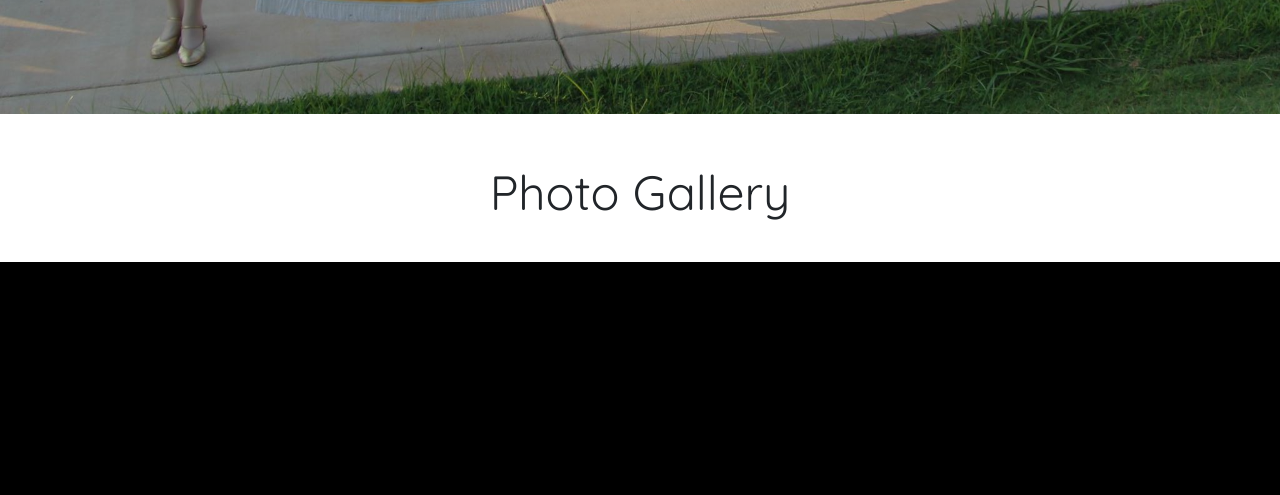
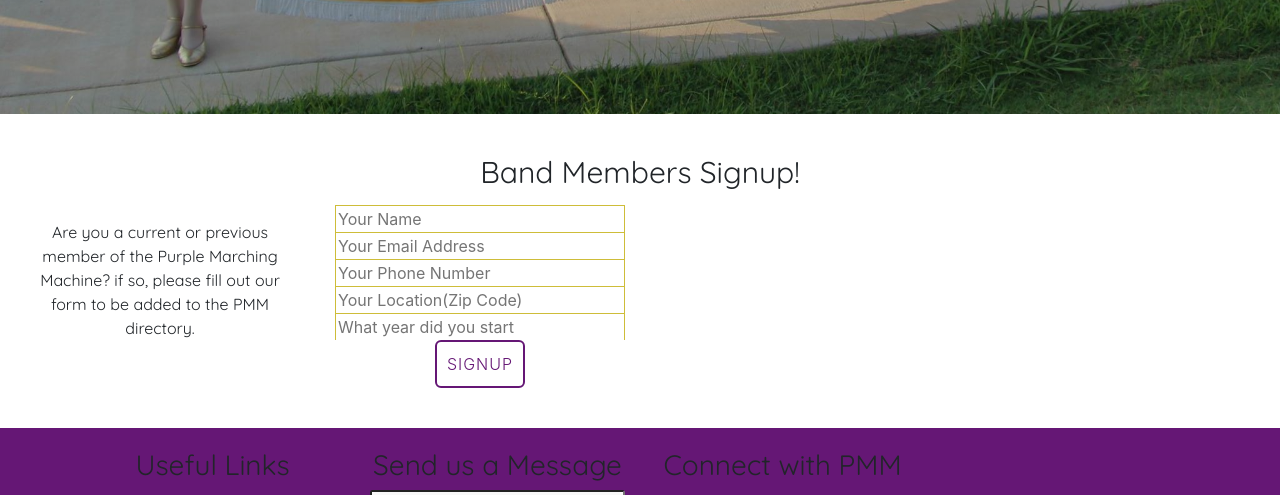
Before and after one commit to JFenderson/pmm-day-site, a website built with webpack: page client/index.html in a window 1280 px wide. Shown: the part 2710-3205 px from the top of the page. Built offline with nearby package versions, Linux system fonts and the light colour scheme; a script that the page names is missing.

Commit message:
adding member sign up section

```diff
--- a/client/index.css
+++ b/client/index.css
@@ -585,36 +585,109 @@ li {
 /* ends price area */
 
 /* starts photo gallery/slideshow */
-
+/* photo gallery will not show on mobile devices..only tablets and desktop */
 .photo-gallery-area {
     height: auto;
     font-family: 'Quicksand', sans-serif;
+    display: none;
 }
 
-.photo-title h1{
+/* .photo-title h1{
     text-align: center;
     font-size: 3em;
 }
 
+.photo-background{
+    background-color: black;
+    height: 105vh;
+}
+
 .photo-container {
-    background: transparent;
+    margin: 0;
+    max-width: 100%;
+    margin:5vh auto 0 auto;
   }
 
-.slideshow {
-box-shadow: 0px 0px 40px rgba(0,0,0,.3);
-}
-.slide img {
-    max-width: 100%;
-    width: 100%;
-}
+  .hidden {
+    display: none;
+  }
 
-.slick-prev:before, .slick-next:before {
-    color: black;
-}
+
+  .photo-container > div {
+    display: inline-block;
+  }
+
+  #slideshow {
+    margin: 6vh 0px 0 0;
+      position: relative;
+      width: 100%;
+    height: 250px;
+  }
+
+  #slideshow > div {
+      position: absolute;
+      top: 0;
+      left: 0;
+      right: 0;
+      bottom: 0;
+      text-align: center;
+  }
+
+  #slideshow img {
+    width: 60vw;
+    height: 95vh;
+    margin: 0;
+    border: solid 1px #283593;
+  }
+
+  .photo-links {
+    width: 40px;
+    font-size: 64px;
+    display: inline-block;
+    color: #9FA8DA;
+    text-decoration: none;
+    text-align: center;
+    vertical-align: middle;
+    line-height: 400px;
+    font-weight: bold;
+    padding: 0 10px;
+  } */
 
 
 /* end photo gallery */
+/* start member */
+.band-member-area{
+    margin: 5vh 0;
+}
+.title-member{
+    text-align: center;
+    margin-bottom: 15px;
+    font-size: 30px;
+    font-family: 'Quicksand', sans-serif;
+}
+.member-left{
+    font-family: 'Quicksand', sans-serif;
+    padding: 15px;
+    text-align: center;
 
+}
+.member-form{
+    display: grid;
+}
+
+.member-form input {
+    border: solid 1px #CEBD39;
+    border-bottom: none;
+    transition: all 0.3s ease-in-out;
+    -webkit-transition: all 0.3s ease-in-out;
+    -moz-transition: all 0.3s ease-in-out;
+    -ms-transition: all 0.3s ease-in-out;
+}
+.member-form input:hover {
+    background: #651775;
+    color: #e2dedb;
+  }
+/* end member */
 /* start footer */
 
 #footer {
--- a/client/index.html
+++ b/client/index.html
@@ -407,6 +407,31 @@
     </div>
     <!-- Band Member sign up start -->
     <div class="band-member-area">
+      <div class="container">
+          <h3 class="title-member">Band Members Signup!</h3>
+      </div>
+      <div class="container-fluid">
+        <div class="row">
+          <div class="col-lg-3 col-md-3 col-sm-3 col-xs-12">
+            <div class="member-left">
+              Are you a current or previous member of the Purple Marching Machine? if so, please fill out our form to be added to the PMM directory.
+            </div>
+          </div>
+          <div class="col-lg-3 col-md-3 col-sm-3 col-xs-12">
+              <div class="member-form">
+                <input type="text" name="memberName" placeholder="Your Name" id="memberName" required>
+                <input type="text" name="memberEmail" placeholder="Your Email Address" id="memberEmail" required>
+                <input type="tel" name="memberNumber" placeholder="Your Phone Number" id="memberNumber" pattern="[1-9]{1}[0-9]{9}" maxlength="10"
+                  required>
+                <input type="text" pattern="[0-9]*" name="memberLocation" placeholder="Your Location(Zip Code)" id="memberLocation" required>
+                <input type="number" name="memberCrabYear" placeholder="What year did you start" id="memberCrabYear" min="1996"
+                  max="2018" step="4" required>
+                <button id="memberSubmit" class="btn-form">Signup</button>
+              </div>
+            </div>
+        </div>
+      </div>
+
 
     </div>
     <!-- Band Member sign up end -->
@@ -498,19 +523,6 @@
               </div>
             </div>
           </div>
-          <div class="col-lg-3 col-md-3 col-sm-3 col-xs-12 footer-box">
-            <div class="footer-contact">
-              <h3>Band Members Signup!</h3>
-              <input type="text" name="memberName" placeholder="Your Name" class="form" id="memberName" required>
-              <input type="text" name="memberEmail" placeholder="Your Email Address" class="form" id="memberEmail" required>
-              <input type="tel" name="memberNumber" placeholder="Your Phone Number" class="form" id="memberNumber" pattern="[1-9]{1}[0-9]{9}" maxlength="10"
-                required>
-              <input type="text" pattern="[0-9]*" name="memberLocation" placeholder="Your Location(Zip Code)" class="form" id="memberLocation" required>
-              <input type="number" name="memberCrabYear" placeholder="What year did you start" class="form" id="memberCrabYear" min="1996"
-                max="2018" step="4" required>
-              <button id="memberSubmit" class="btn-form">Signup</button>
-            </div>
-          </div>
         </div>
         <div class="footer-copyright">
           <p>Developed by <span style="color: goldenrod">Joseph Fenderson</span>
--- a/client/src/index.js
+++ b/client/src/index.js
@@ -427,7 +427,7 @@ fetch('http://localhost:3000/api/photos')
 })
 .catch(error => console.log('error is', error))
 
-main()
+
 
 // COUNTDOWN
 
```
Also changed, not shown: client/dist/bundle.js.
